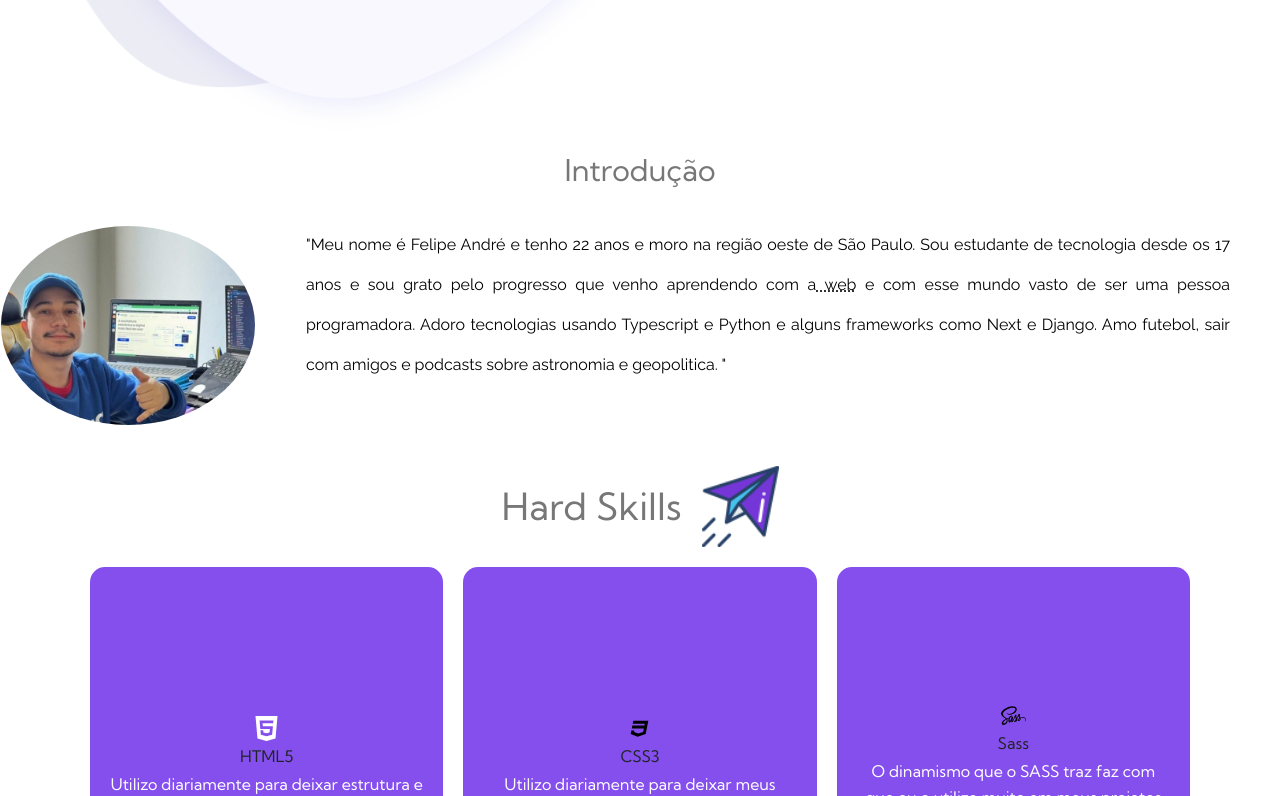
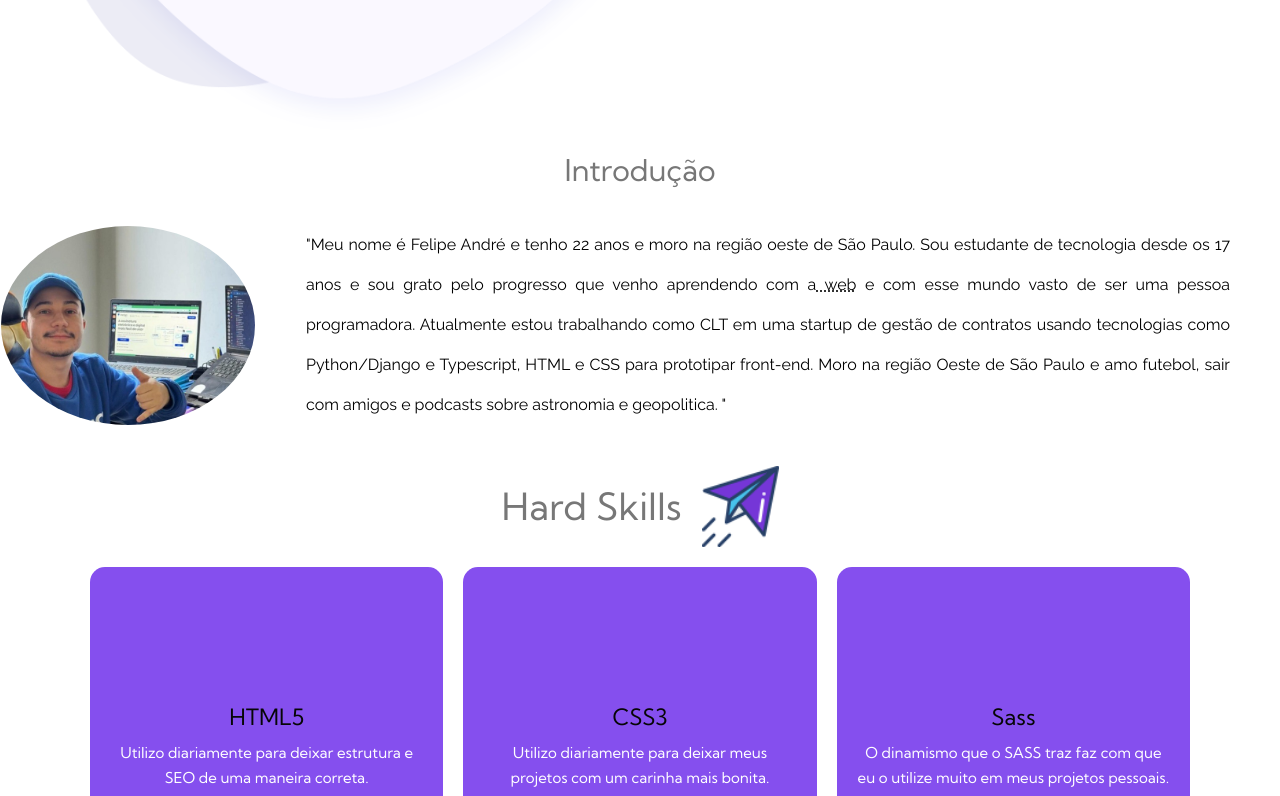
Before and after one commit to fandredev/old-portfolio, a React (Create React App) app: page / in a window 1280 px wide. Shown: the part 2004-2800 px from the top of the page. Built offline with nearby package versions, Linux system fonts and the light colour scheme.

Commit message:
feat: upgrade infos about me

```diff
--- a/src/components/Card/index.tsx
+++ b/src/components/Card/index.tsx
@@ -6,20 +6,20 @@ export default function Card({
   title,
   description,
   children,
-  url,
+  url = "",
 }: CardProps): JSX.Element {
   return (
     <aside>
-      <a href={url} target="_blank" rel="noopener noreferrer">
+      <section>
         <div
-          className="flex items-center justify-center flex-col text-center my-8 rounded-3xl font-secondary"
+          className="flex items-center justify-center flex-col text-center my-8 rounded-3xl font-secondary gap-4"
           id="card"
         >
           <figure className="mt-2">{children}</figure>
-          <h3>{title}</h3>
-          <span className="text-white">{description}</span>
+          <h2 className="text-4xl leading-10">{title}</h2>
+          <span className="text-white text-2xl leading-10">{description}</span>
         </div>
-      </a>
+      </section>
     </aside>
   );
 }
--- a/src/components/Card/styled.scss
+++ b/src/components/Card/styled.scss
@@ -21,7 +21,7 @@ aside {
     padding: 0 1rem;
   }
 
-  >a {
+  >section {
     text-decoration: none;
 
     >div[id="card"] {
@@ -30,17 +30,8 @@ aside {
       width: 100%;
       padding: 1rem 2rem;
 
-      img {
-        width: 100%;
-      }
-
-      >h3 {
-        color: #212426;
-        line-height: 3rem;
-      }
-
-      >span {
-        line-height: 2.6rem;
+      >h2 {
+        color: #060606;
       }
     }
   }
--- a/src/components/IntroduceMy/index.tsx
+++ b/src/components/IntroduceMy/index.tsx
@@ -20,28 +20,28 @@ export default function IntroduceMy(): JSX.Element {
             description="profissionalf.andre@gmail.com"
             url="mailto:profissionalf.andre@gmail.com?subject=Olá Felipe... >"
           >
-            <AiOutlineMail size={25} />
+            <AiOutlineMail size={28} />
           </Card>
           <Card
             title="Whatsapp"
             description="(11) 973813705"
             url="http://wa.me/5511973813705?Olá Felipe..."
           >
-            <FaWhatsapp size={25} />
+            <FaWhatsapp size={28} />
           </Card>
           <Card
             title="Linkedin"
             description="www.linkedin.com/in/devfandre/"
             url="https://www.linkedin.com/in/devfandre/"
           >
-            <FaLinkedin size={25} />
+            <FaLinkedin size={28} />
           </Card>
           <Card
             title="Github"
             description="https://github.com/flubyGit"
             url="https://github.com/flubyGit"
           >
-            <FaGithub size={25} />
+            <FaGithub size={28} />
           </Card>
         </section>
       </div>
@@ -57,9 +57,11 @@ export default function IntroduceMy(): JSX.Element {
           de São Paulo. Sou estudante de tecnologia desde os 17 anos e sou grato
           pelo progresso que venho aprendendo com a
           <abbr title="World Wide Web"> web</abbr> e com esse mundo vasto de ser
-          uma pessoa programadora. Adoro tecnologias usando Typescript e Python
-          e alguns frameworks como Next e Django. Amo futebol, sair com amigos e
-          podcasts sobre astronomia e geopolitica. &quot;
+          uma pessoa programadora. Atualmente estou trabalhando como CLT em uma
+          startup de gestão de contratos usando tecnologias como Python/Django e
+          Typescript, HTML e CSS para prototipar front-end. Moro na região Oeste
+          de São Paulo e amo futebol, sair com amigos e podcasts sobre
+          astronomia e geopolitica. &quot;
         </article>
       </section>
     </section>
--- a/src/components/Skills/index.tsx
+++ b/src/components/Skills/index.tsx
@@ -8,6 +8,8 @@ import {
   SiNextDotJs,
   SiStorybook,
   SiTypescript,
+  SiPython,
+  SiTailwindcss,
 } from "react-icons/si";
 import atom from "../../assets/images/icons/atom.png";
 import paperPlane from "../../assets/images/icons/plane.png";
@@ -31,6 +33,7 @@ export default function Skills(): JSX.Element {
     Angular,
     StoryBook,
     Jest,
+    PythonDjango,
   } = Techs;
   const {
     HTML5Desc,
@@ -45,6 +48,7 @@ export default function Skills(): JSX.Element {
     GitDesc,
     DockerDesc,
     JestDesc,
+    PythonDjangoDesc,
   } = DescTechs;
   return (
     <>
@@ -56,36 +60,36 @@ export default function Skills(): JSX.Element {
         />
       </h2>
       <div id="cards">
-        <Card url="" title={HTML5} description={HTML5Desc}>
+        <Card title={HTML5} description={HTML5Desc}>
           <ImHtmlFive size={25} color="#fff" />
         </Card>
-        <Card url="" title={CSS3} description={CSS3Desc}>
+        <Card title={CSS3} description={CSS3Desc}>
           <DiCss3Full size={25} />
         </Card>
-        <Card url="" title={Sass} description={SASSDesc}>
+        <Card title={Sass} description={SASSDesc}>
           <FaSass size={25} />
         </Card>
-        <Card url="" title={Bootstrap} description={BootstrapDesc}>
+        <Card title={Bootstrap} description={BootstrapDesc}>
           <BsBootstrap size={25} />
         </Card>
-        <Card url="" title={Typescript} description={TypescriptDesc}>
+        <Card title={Typescript} description={TypescriptDesc}>
           <SiTypescript size={25} />
         </Card>
-        <Card url="" title={NodeJS} description={NodeJSDesc}>
+        <Card title={NodeJS} description={NodeJSDesc}>
           <FaNode size={25} />
         </Card>
-        <Card url="" title={NextJS} description={NextJSDesc}>
+        <Card title={NextJS} description={NextJSDesc}>
           <SiNextDotJs size={25} />
         </Card>
-        <Card url="" title={ReactNative} description={ReactNativeDesc}>
+        <Card title={ReactNative} description={ReactNativeDesc}>
           <FaReact size={25} />
         </Card>
 
-        <Card url="" title={StoryBook} description={StoryBookDesc}>
+        <Card title={StoryBook} description={StoryBookDesc}>
           <SiStorybook size={25} />
         </Card>
 
-        <Card url="" title={Jest} description={JestDesc}>
+        <Card title={Jest} description={JestDesc}>
           <SiStorybook size={25} />
         </Card>
 
@@ -95,6 +99,9 @@ export default function Skills(): JSX.Element {
           description="Utilizei em projetos e empresas anteriores. Utilizava angular 9 e as versões mais recentes do angular não consegui ver ainda como estão. Pretendo fazer um projetinho recente para ver como ainda estão as coisas no Angular, mas, já tive experiência anteriormente de 3 anos de uso"
         >
           <SiAngular size={25} color="#fff" />
+        </Card>
+        <Card title={PythonDjango} description={PythonDjangoDesc}>
+          <SiPython size={25} />
         </Card>
       </div>
       <Study />
--- a/src/components/Study/index.tsx
+++ b/src/components/Study/index.tsx
@@ -1,12 +1,12 @@
 import React from "react";
-import { SiPython, SiTailwindcss } from "react-icons/si";
+import { SiTailwindcss } from "react-icons/si";
 import Techs, { DescTechs } from "../../enums";
 import Card from "../Card";
 import "./styled.scss";
 
 export default function Study(): JSX.Element {
-  const { PythonDjango, TailwindCSS } = Techs;
-  const { PythonDjangoDesc, TailwindCSSDesc } = DescTechs;
+  const { TailwindCSS } = Techs;
+  const { TailwindCSSDesc } = DescTechs;
   return (
     <>
       <h2 className="text-6xl my-11" id="skills">
@@ -16,9 +16,6 @@ export default function Study(): JSX.Element {
         <Card title={TailwindCSS} description={TailwindCSSDesc}>
           <SiTailwindcss size={25} />
         </Card>
-        <Card title={PythonDjango} description={PythonDjangoDesc}>
-          <SiPython size={25} />
-        </Card>
       </div>
     </>
   );
--- a/src/enums/index.ts
+++ b/src/enums/index.ts
@@ -11,7 +11,7 @@ enum Techs {
   Typescript = "Typescript",
   NodeJS = "NodeJS",
   ReactNative = "React Native",
-  GitGitHub = "Git/Github",
+  GitGitHub = "Git/Github/Gitlab",
   PythonDjango = "Python/Django",
   TailwindCSS = "TailwindCSS",
   StoryBook = "StoryBook",
@@ -22,14 +22,14 @@ export enum DescTechs {
   CSS3Desc = "Utilizo diariamente para deixar meus projetos com um carinha mais bonita.",
   SASSDesc = "O dinamismo que o SASS traz faz com que eu o utilize muito em meus projetos pessoais.",
   BootstrapDesc = "Utilizo bastante quando quero algo mais depressa, por mais que ainda utilize muito o SASS e CSS puro.",
-  TypescriptDesc = "Venho utilizando muito atualmente junto com NextJSTipar as coisas é muito importante e uso hoje no meu dia a dia.",
+  TypescriptDesc = "Sinceramente não consigo mais viver sem Typescript. A tipagem e a facilidade de debugar é algo incrível. Desde que conheci a tipagem do TS, não consigo mais viver sem e é sem dúvidas o que mais uso no dia a dia no front-end (Com Angular/React).",
   NodeJSDesc = "Utilizo node frequentemente juntamente com o express para criação de API's básicas para complemento com o front-end.",
-  NextJSDesc = "O que mais estudo e utilizo atualmente. NextJS é a tecnologia front-end que mais me divirto em utilizar.",
+  NextJSDesc = "Utilizei muito ano passado (2023) e esse ano também e as vezes até utilizo em algum freela projeto pessoal ou outro. Gosto muito da ferramenta e da facilidade de criar um projeto/web pages com ele.",
   StoryBookDesc = "Documentar componentes é algo muito importante e o storybook é uma ferramenta ótima para isso. Estudei e uso hoje em dias em projetos pessoais e gosto muito da ferramenta.",
   ReactNativeDesc = "Tive algumas experiências com React Native a um tempo, mas, não é algo que mais estou vendo hoje em dia. Mas, adorei usá-lo por um tempo juntamente com o Expo no meu celular e Android Studio",
   GitDesc = "Utilizo diariamente para networking, pes quisa de bibliotecas, armazenamento de projetos pessoais e etc. Também tenho conhecimento de workflows para CI/CD usando Github Actions.",
   DockerDesc = "Tive noções básicas anteriormente, mas, não é algo que estou utilizando atualmente. Mas, é uma tecnologia incrível e que gostaria muito de voltar a estudar.",
-  PythonDjangoDesc = "Trabalhei anteriormente por 3 anos usando Django e Python. Foi uma experiência incrível e que me fez crescer muito como programador. Atualmente mantenho meus estudos para continuar trabalhando melhor com Python.",
+  PythonDjangoDesc = "Atualmente são as tecnologias nas quais mais uso no meu dia a dia off service e no serviço também. Juntamente com black, pylint e flake8 para padronização de código e testes.",
   TailwindCSSDesc = "Estou estudando atualmente e gostando muito. No começo achei que não iria gostar por parecer CSS inline, porém, agora estou gostando pela rapidez de criar CSS e customizar com o que gostaria pro meu projeto/design.",
   JestDesc = "Testar é algo muito importante e o Jest é uma ferramenta incrível para isso. Uso em conjunto com NextJS e também já utilizei no Angular (apesar de Jasmine e Karma ser o padrão)",
 }
```
